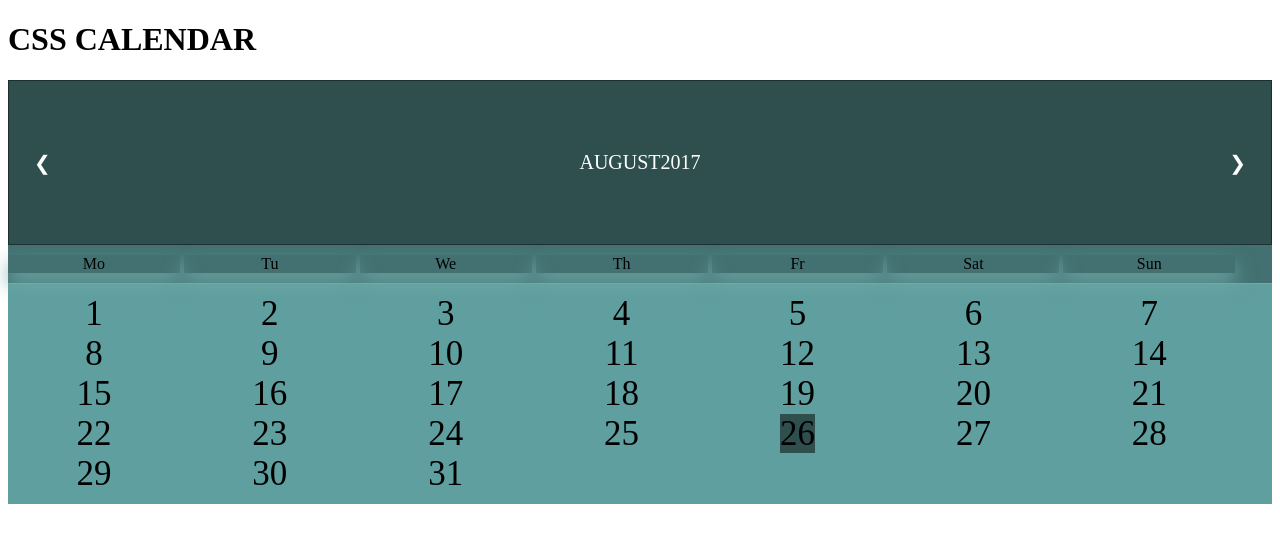
After one commit to VABMI/geobook, a PHP site: page /calendar/1/index.html in a window 1280 px wide. The commit adds this page. Shown: the top 543 px of the page. Run offline with PHP 8.4, Linux system fonts and the light colour scheme.

Commit message:
calendar html css

```diff
--- a/1LogIn formebi/style.css
+++ b/1LogIn formebi/style.css
@@ -3,7 +3,7 @@ body{
 margin: 0;
 padding: 0;
 font-family: sans-serif;
-background-image: url(E:/geobook/yourpage/img/uu.png);
+background-image: url(C:\\Users\\vaxoa\\OneDrive\\Desktop\\icon\\Space_The_milky_way_in_the_night_sky_052629_.jpg);
 background-size:cover;
 
  background-attachment: fixed;
--- /dev/null
+++ b/calendar/1/index.html
@@ -0,0 +1,71 @@
+<!DOCTYPE html>
+<html>
+<head>
+	<title> CSS calendar</title>
+	<link rel="stylesheet" href="style.css">
+
+</head>
+<body>
+<h1>CSS CALENDAR</h1>
+<div class="month">
+
+
+<ul>
+	<li class="prev">&#10094;</li>
+
+	<li class="next">&#10095;</li>
+	<li  style="text-align:center;">August<spanstyle="font-size: 18px;">2017</span></li>
+
+
+</ul>
+	</div>
+
+<ul class="weekdays">
+
+<li>Mo</li>
+<li>Tu</li>
+<li>We</li>
+<li>Th</li>
+<li>Fr</li>
+<li>Sat</li>
+<li>Sun</li>
+
+</ul>
+<ul class="days">
+<li>1</li>
+<li>2</li>
+<li>3</li>
+<li>4</li>
+<li>5</li>
+<li>6</li>
+<li>7</li>
+<li>8</li>
+<li>9</li>
+<li>10</li>
+<li>11</li>
+<li>12</li>
+<li>13</li>
+<li>14</li>
+<li>15</li>
+<li>16</li>
+<li>17</li>
+<li>18</li>
+<li>19</li>
+<li>20</li>
+<li>21</li>
+<li>22</li>
+<li>23</li>
+<li>24</li>
+<li>25</li>
+<li ><span class="active">26</span></li>
+<li>27</li>
+<li>28</li>
+<li>29</li>
+<li>30</li>
+<li>31</li>
+</ul>
+
+
+
+</body>
+</html>
--- /dev/null
+++ b/calendar/1/style.css
@@ -0,0 +1,82 @@
+
+*{
+	box-sizing:border-box;
+}
+ul{
+	list-style-type:none;
+}
+.month{
+
+	padding:70px 25px;
+	width:100%;
+	background-color:#2f4f4f;
+
+	border:1px solid #1d3030;
+}
+.month ul{
+
+	margin:0;
+	padding:0;
+}
+.month ul li{
+
+	color:white;
+	font-size:20px;
+	text-transform:uppercase;
+}
+
+
+.next{
+	float:right;
+}
+
+.prev{
+	float:left;
+}
+
+
+
+.weekdays
+{
+
+	margin:0;
+	padding:10px 0;
+border-bottom:1px solid #70a9a9;
+	background-color: #437070;
+
+
+
+}
+
+.weekdays li{
+	display:inline-block;
+	width:13.6%;
+text-align:center;
+   box-shadow: 0 10px 20px #70a9a9;
+
+}
+.days
+{
+margin:0;
+padding:10px 0;
+
+background-color:#609f9f;
+
+}
+.days li{
+display:inline-block;
+text-align:center;
+width:13.6%;
+bordser:1px solid red;
+font-size:35px;
+
+background-color:;
+
+}
+
+.active
+{
+background-color: #2f4f4f;
+
+
+}
```
Also changed, not shown: calendar/2/index.html (added, +71 -0 lines), calendar/2/style.css (added, +87 -0 lines).
